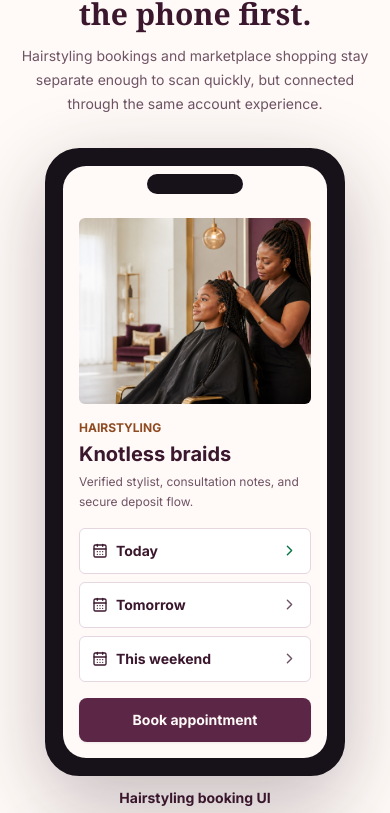
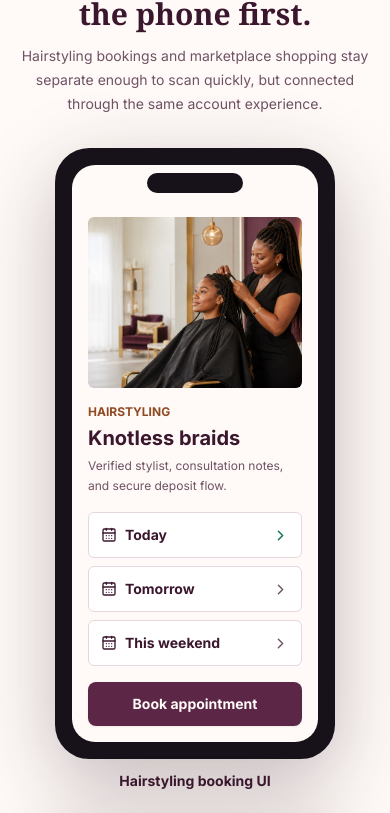
Before and after one commit to Touch-of-Heaven-TOH/touchofheaven-frontend, a Next.js app: page / in a window 390 px wide. Shown: the part 8729-9542 px from the top of the page. Built offline with nearby package versions, Linux system fonts and the light colour scheme; no server answers.

Commit message:
fix(home): scale platform phone previews

```diff
--- a/features/home/components/sections/PlatformPhonePreviewsSection.tsx
+++ b/features/home/components/sections/PlatformPhonePreviewsSection.tsx
@@ -18,11 +18,14 @@ function PhoneFrame({
   label: string;
 }) {
   return (
-    <figure className="mx-auto w-full max-w-[300px]">
-      <div className="rounded-[2.15rem] border-[10px] border-[#171219] bg-[#171219] p-2 shadow-[0_24px_80px_rgba(43,23,36,0.28)]">
+    <figure
+      aria-label={label}
+      className="mx-auto w-full max-w-[280px] sm:max-w-[300px]"
+    >
+      <div className="rounded-[2.15rem] border-[9px] border-[#171219] bg-[#171219] p-2 shadow-[0_24px_80px_rgba(43,23,36,0.28)] sm:border-[10px]">
         <div className="relative overflow-hidden rounded-[1.45rem] bg-[var(--color-page)]">
           <div className="absolute left-1/2 top-2 z-10 h-5 w-24 -translate-x-1/2 rounded-full bg-[#171219]" />
-          <div className="min-h-[560px] pt-9">{children}</div>
+          <div className="min-h-[520px] pt-9 sm:min-h-[560px]">{children}</div>
         </div>
       </div>
       <figcaption className="mt-3 text-center text-sm font-bold text-[var(--color-brand-strong)]">
@@ -152,7 +155,7 @@ export function PlatformPhonePreviewsSection() {
           </p>
         </div>
 
-        <div className="mt-8 grid gap-8 md:grid-cols-2 md:items-start">
+        <div className="mt-8 grid gap-6 md:grid-cols-2 md:items-start lg:gap-8">
           <PhoneFrame label="Hairstyling booking UI">
             <BookingPhoneScreen />
           </PhoneFrame>
```
